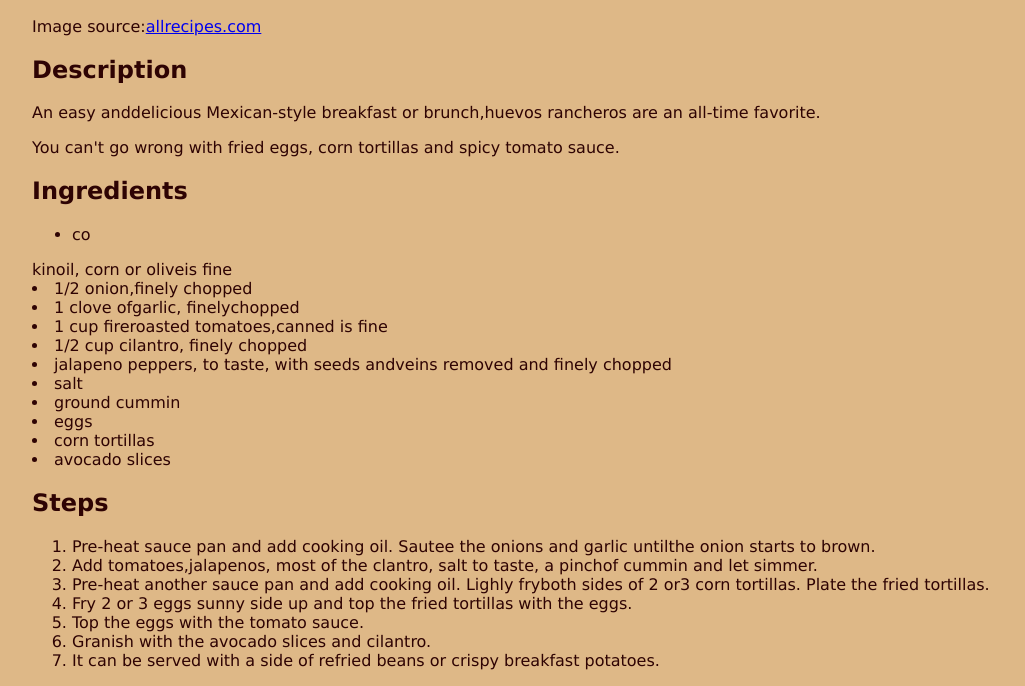
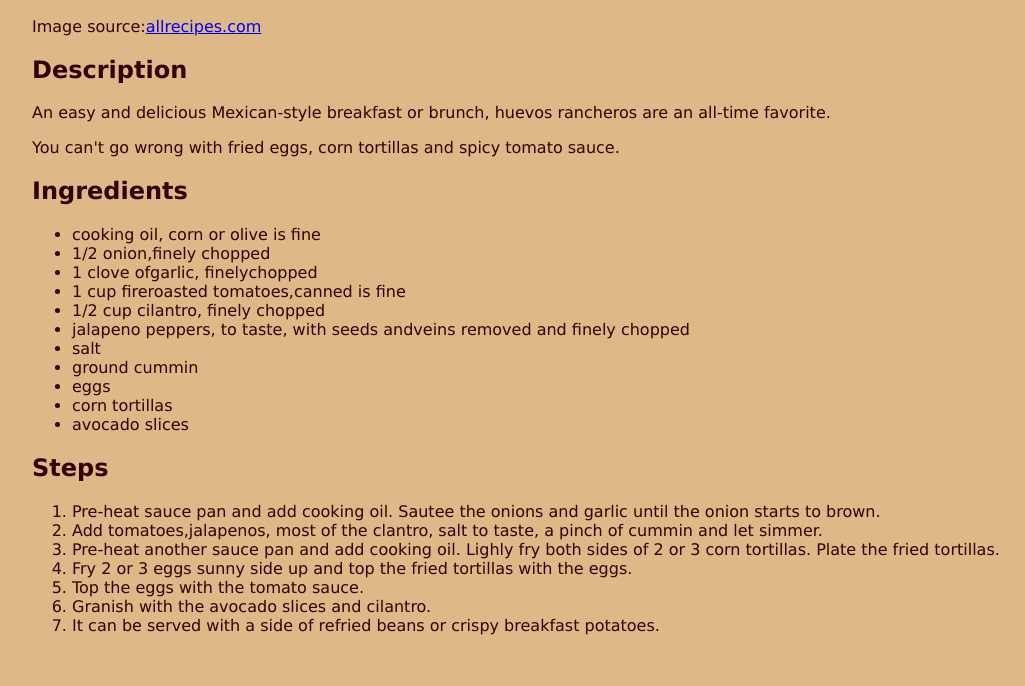
Before and after one commit to poldogomez/odin-recipes, a plain HTML site: page recipes/huevos_rancheros.html in a window 1280 px wide. Shown: the part 545-1231 px from the top of the page, without its empty margins (96-1121 px from the left). After the commit the page ends 1196 px from the top, so only its background shows below. Drawn offline with Linux system fonts and the light colour scheme.

Commit message:
Correct type-os and html tag error Corrected formatting errors

```diff
--- a/recipes/huevos_rancheros.html
+++ b/recipes/huevos_rancheros.html
@@ -17,14 +17,14 @@
 
             <div>
                 <h2>Description</h2>
-                <p>An easy anddelicious Mexican-style breakfast or brunch,huevos rancheros are an all-time favorite.</p>
+                <p>An easy and delicious Mexican-style breakfast or brunch, huevos rancheros are an all-time favorite.</p>
                 <p>You can't go wrong with fried eggs, corn tortillas and spicy tomato sauce.<p>
             </div>
 
             <div>
                 <h2>Ingredients</h2>
                 <ul>
-                    <li>co</div>kinoil, corn or oliveis fine</li>
+                    <li>cooking oil, corn or olive is fine</li>
                     <li>1/2 onion,finely chopped</li>
                     <li>1 clove ofgarlic, finelychopped</li>
                     <li>1 cup fireroasted tomatoes,canned is fine</li>
@@ -41,9 +41,9 @@
             <div>
                 <h2>Steps</h2>
                 <ol>
-                <li>Pre-heat sauce pan and add cooking oil. Sautee the onions and garlic untilthe onion starts to brown.</li>
-                    <li>Add tomatoes,jalapenos, most of the clantro, salt to taste, a pinchof cummin and let simmer. </li>
-                    <li>Pre-heat another sauce pan and add cooking oil. Lighly fryboth sides of 2 or3 corn tortillas. Plate the fried tortillas.</li>
+                <li>Pre-heat sauce pan and add cooking oil. Sautee the onions and garlic until the onion starts to brown.</li>
+                    <li>Add tomatoes,jalapenos, most of the clantro, salt to taste, a pinch of cummin and let simmer. </li>
+                    <li>Pre-heat another sauce pan and add cooking oil. Lighly fry both sides of 2 or 3 corn tortillas. Plate the fried tortillas.</li>
                     <li>Fry 2 or 3 eggs sunny side up and top the fried tortillas with the eggs.</li>
                     <li>Top the eggs with the tomato sauce.</li>
                     <li>Granish with the avocado slices and cilantro.</li>
```
